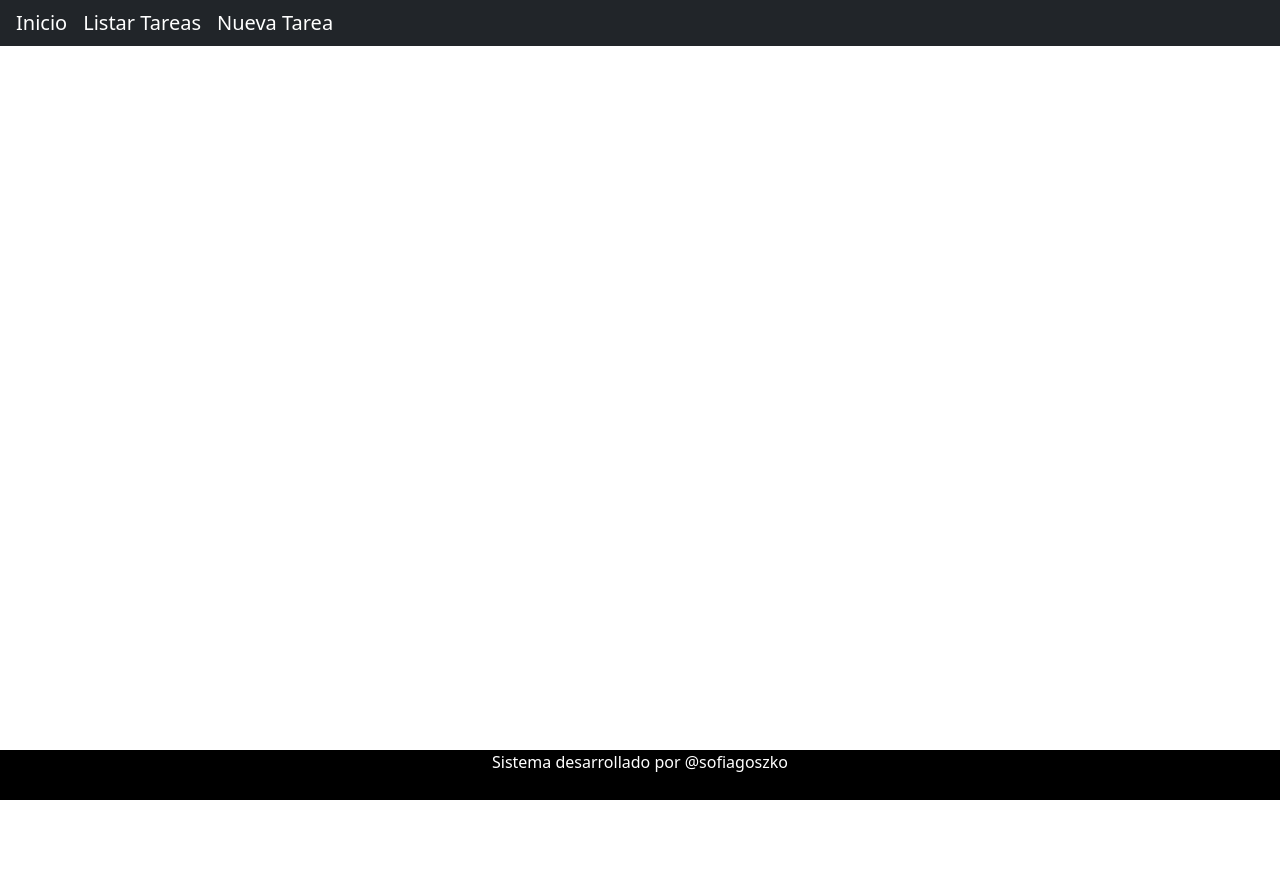
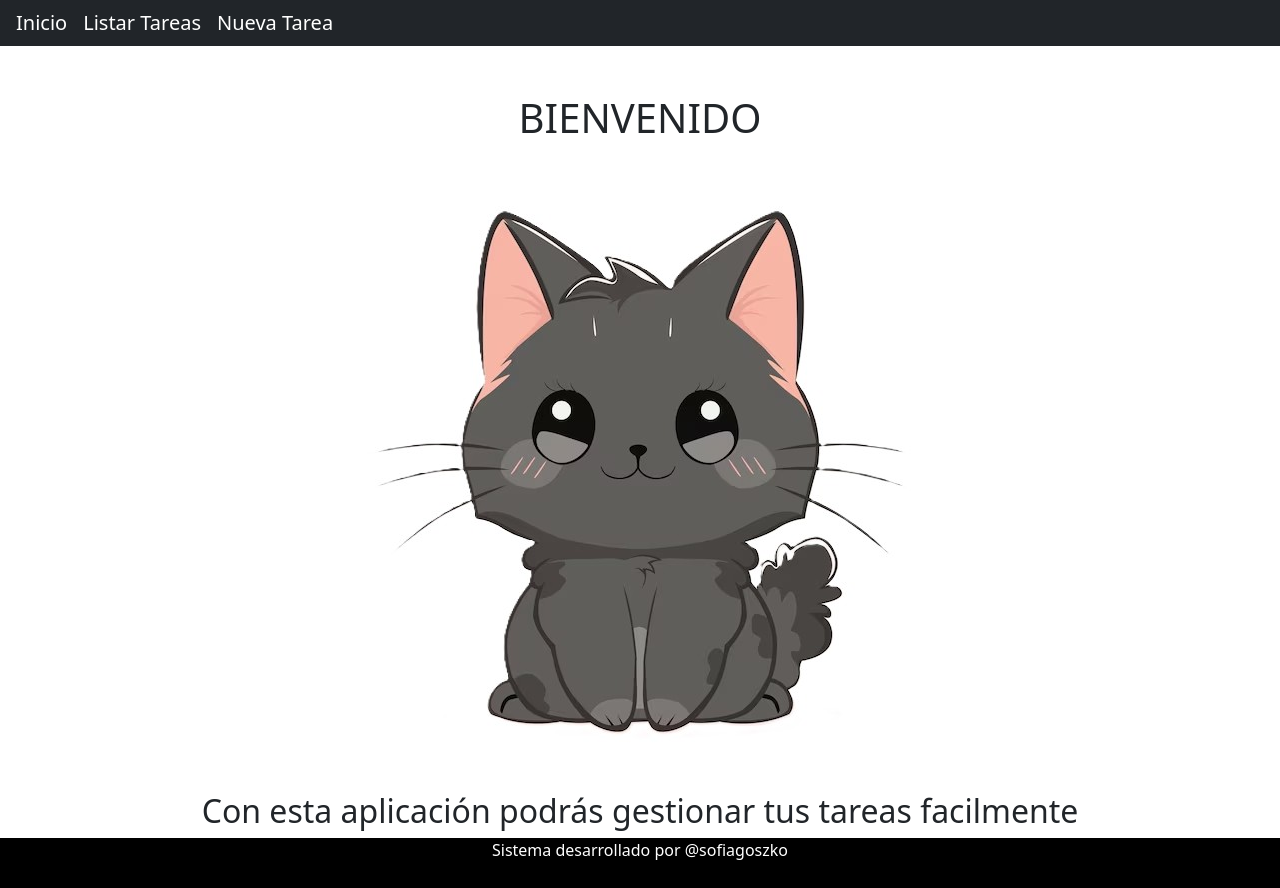
Before and after one commit to sofiagoszko/ForIT2025, a React (Vite) app in the folder frontend/: page / in a window 1280 px wide. Before the commit the page ends 800 px from the top, so only its background shows below. Built offline with nearby package versions, Linux system fonts and the light colour scheme.

Commit message:
creacion del Home

```diff
--- a/frontend/src/App.css
+++ b/frontend/src/App.css
@@ -1,5 +1,4 @@
 .footer{
-  position: absolute;
   bottom: 0;
   width: 100%;
   height: 50px;
--- a/frontend/src/App.tsx
+++ b/frontend/src/App.tsx
@@ -3,16 +3,18 @@ import { BrowserRouter as Router, Routes, Route} from "react-router-dom";
 import TaskList from "./components/TaskList";
 import TaskForm from "./components/TaskForm";
 import TaskItem from "./components/TaskItem";
+import Home from "./Home";
 import HeaderComponent from "./components/HeaderComponent";
 import FooterComponent from "./components/FooterComponent";
 
 function App() {
   return (
-    <div>
+    <div className="d-flex flex-column min-vh-100">
       <Router>
         <HeaderComponent />
-        <div className='container'>
+        <div className="flex-grow-1">
           <Routes>
+            <Route path="/" element={<Home />}></Route>
             <Route path="/tasks" element={<TaskList />}></Route>
             <Route path="/new-task" element={<TaskForm />}></Route>
             <Route path="/edit-task/:id" element={<TaskForm />}></Route>
--- /dev/null
+++ b/frontend/src/Home.tsx
@@ -0,0 +1,9 @@
+export default function Home() {
+  return(
+    <div className="d-flex flex-column align-items-center justify-content-center mt-5">
+        <h1 className="text-center mb-4">BIENVENIDO</h1>
+        <img src="../public/cat.jpg" alt="Gato" className="img-fluid" />
+        <h2>Con esta aplicación podrás gestionar tus tareas facilmente</h2>
+    </div>
+  )
+}
--- a/frontend/src/components/FooterComponent.tsx
+++ b/frontend/src/components/FooterComponent.tsx
@@ -1,7 +1,7 @@
 export default function FooterComponent() {
   return (
     <div>
-        <footer className='footer'>
+        <footer className='footer mt-auto'>
             <span>
                 Sistema desarrollado por @sofiagoszko
             </span>
```
Also changed, not shown: frontend/public/cat.jpg (added).
